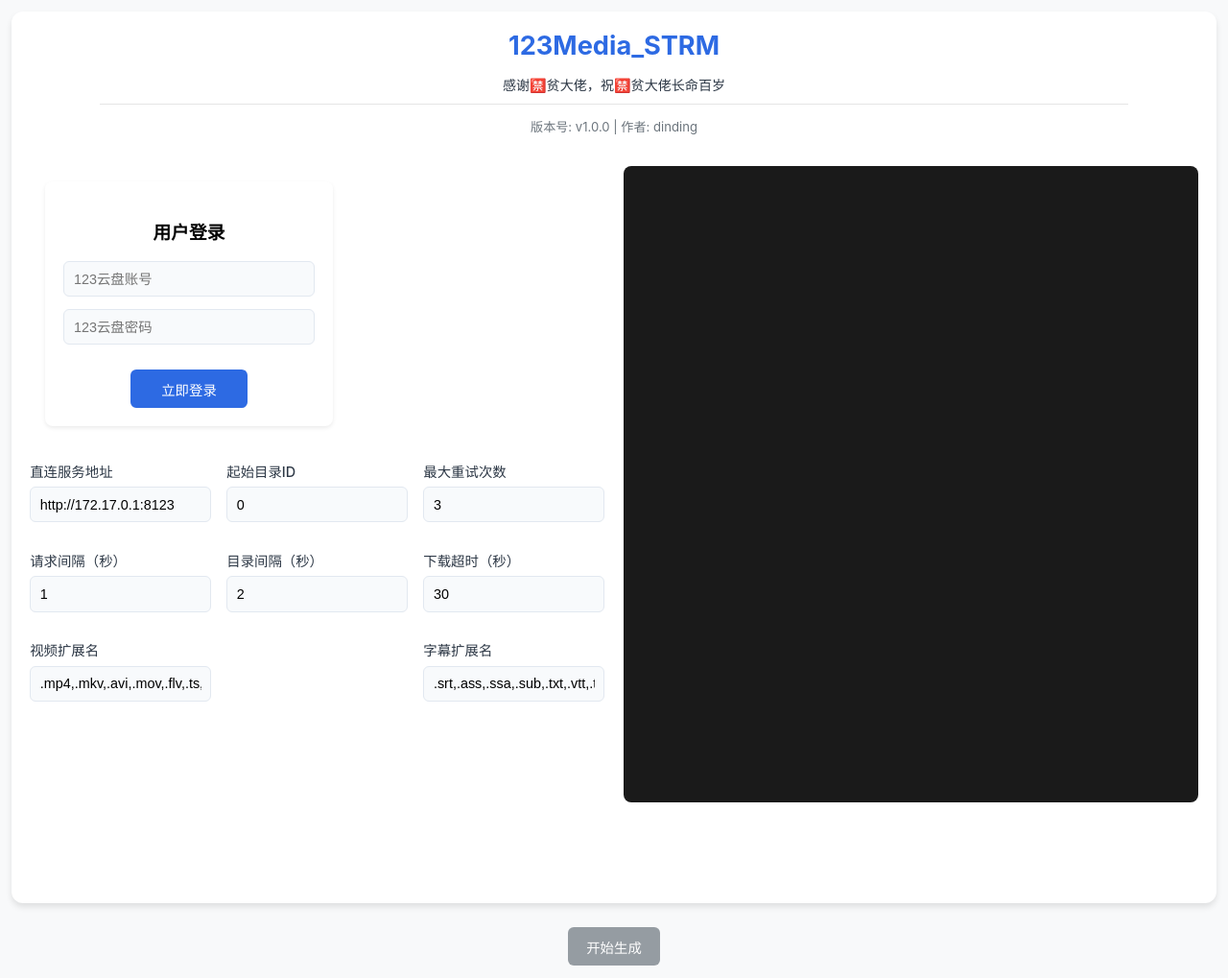
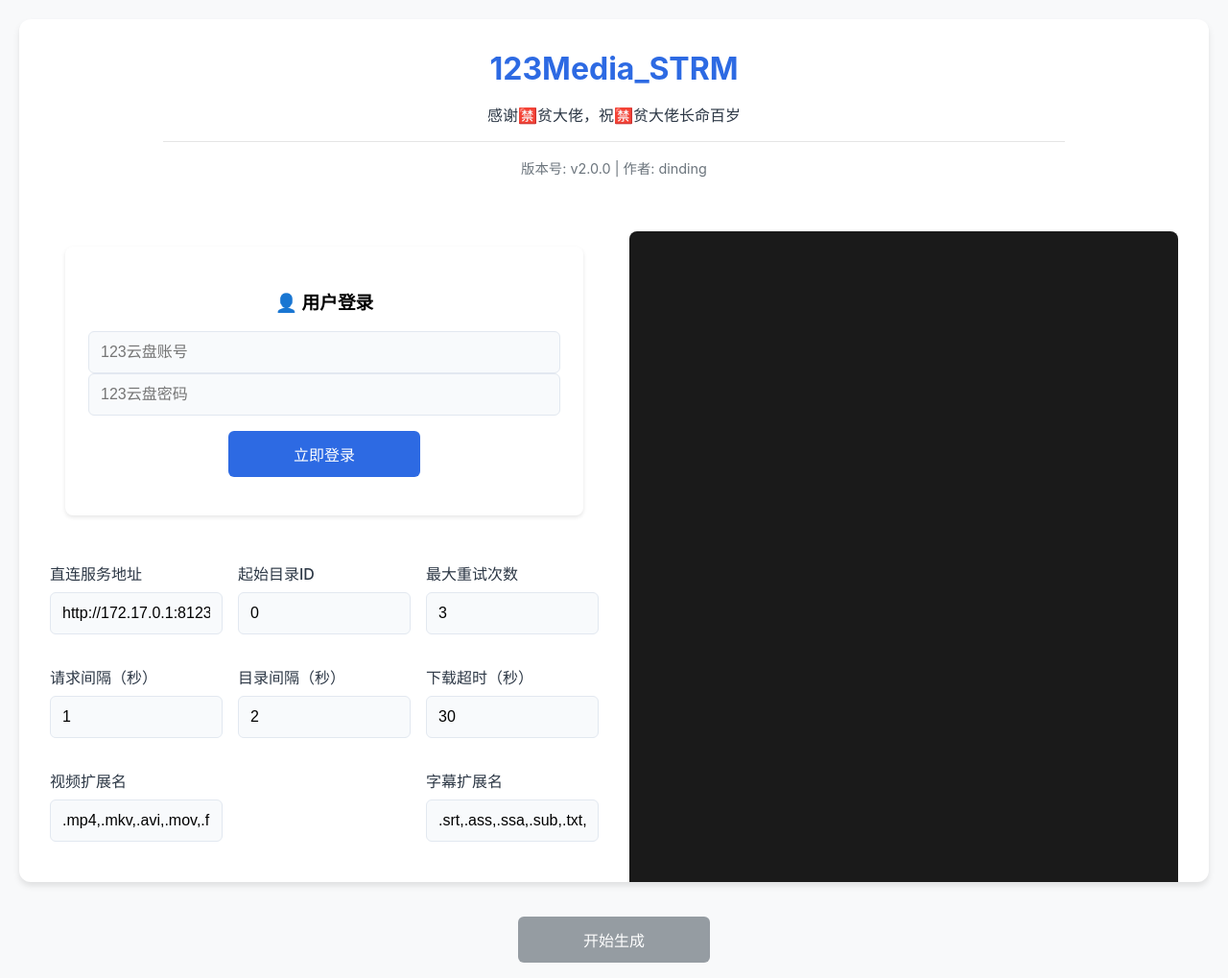
Before and after one commit to DinDing1/123BOT, a Flask app: page / in a window 1280 px wide. Shown: the whole page at 96% size. Run offline with Flask 3, Linux system fonts and the light colour scheme.

Commit message:
Update index.html

```diff
--- a/templates/index.html
+++ b/templates/index.html
@@ -19,58 +19,57 @@
             height: 100vh;
             display: flex;
             flex-direction: column;
-            min-height: 720px;
         }
 
         .container {
             flex: 1;
-            margin: 12px;
+            margin: 20px;
             background: white;
             border-radius: 12px;
             box-shadow: 0 4px 6px rgba(0, 0, 0, 0.1);
-            padding: 1.2rem;
+            padding: 2rem;
             display: grid;
             grid-template-areas:
                 "header header"
                 "user-area log-panel"
                 "config-panel log-panel";
             grid-template-columns: 1fr 1fr;
-            grid-template-rows: auto auto 1fr;
-            gap: 1.2rem;
-            min-height: 680px;
+            grid-template-rows: auto 1fr 2fr;
+            gap: 2rem;
+            max-height: 90vh;
             overflow: hidden;
         }
 
         .header {
             grid-area: header;
             text-align: center;
-            margin-bottom: 0.8rem;
+            margin-bottom: 1.5rem;
         }
 
         .logo {
             color: var(--primary-color);
-            font-size: 1.7rem;
+            font-size: 2rem;
             font-weight: bold;
-            margin-bottom: 0.2rem;
+            margin-bottom: 0.5rem;
         }
 
         .header p {
             color: var(--text-color);
-            font-size: 0.88rem;
-            margin-bottom: 0.6rem;
+            font-size: 1rem;
+            margin-bottom: 1rem;
         }
 
         .header .divider {
-            width: 88%;
+            width: 80%;
             height: 1px;
             background: rgba(0, 0, 0, 0.1);
-            margin: 0.6rem auto;
+            margin: 1rem auto;
         }
 
         .header .version {
             color: #6c757d;
-            font-size: 0.82rem;
-            margin-top: 0.8rem;
+            font-size: 0.9rem;
+            margin-top: 1rem;
         }
 
         .user-area {
@@ -79,41 +78,34 @@
             grid-template-columns: 1fr;
             gap: 1rem;
             padding: 1rem;
-            min-height: 240px;
-            width: 50%;
         }
 
         .login-form, .user-info {
             background: white;
-            padding: 1.2rem;
+            padding: 1.5rem;
             border-radius: 8px;
-            box-shadow: 0 2px 4px rgba(0,0,0,0.08);
-            height: auto;
+            box-shadow: 0 2px 4px rgba(0,0,0,0.1);
             display: flex;
             flex-direction: column;
-            align-items: center; /* 内容居中 */
+            align-items: center;
         }
 
-        .login-form input {
-            margin-bottom: 0.8rem;
-            width: 100%; /* 输入框宽度占满容器 */
-        }
-
-        .login-form button {
-            margin: 0.8rem 0 0; /* 调整按钮间距 */
-            width: auto; /* 按钮宽度自适应 */
-            padding: 0.6rem 2rem; /* 增加按钮左右内边距 */
+        .user-info {
+            text-align: center; /* 用户信息居中 */
         }
 
         .user-info div {
-            margin: 0.4rem 0;
-            font-size: 0.85rem;
+            margin: 0.8rem 0; /* 增加行间距 */
+            font-size: 0.9rem;
+            display: flex;
+            align-items: center;
+            gap: 0.5rem;
         }
 
         .config-panel {
             grid-area: config-panel;
             display: grid;
-            grid-template-columns: repeat(3, minmax(0, 1fr));
+            grid-template-columns: repeat(3, 1fr);
             gap: 1rem;
             align-content: start;
         }
@@ -123,39 +115,33 @@
         }
 
         .form-group {
-            margin-bottom: 0.8rem;
+            margin-bottom: 1rem;
             min-width: 0;
         }
 
-        .form-group.extension-group {
-            grid-column: span 1;
-        }
+        /* 扩展名输入框对齐 */
         .form-group.extension-group:first-child {
             grid-column: 1 / 2;
         }
         .form-group.extension-group:last-child {
             grid-column: 3 / 4;
         }
-        .form-group.extension-group input {
-            width: 100%;
-        }
 
         label {
             display: block;
-            margin-bottom: 0.4rem;
+            margin-bottom: 0.5rem;
             font-weight: 500;
             color: var(--text-color);
-            font-size: 0.9rem;
         }
 
         input {
-            padding: 0.6rem;
+            width: 100%;
+            padding: 0.75rem;
             border: 1px solid #e2e8f0;
             border-radius: 6px;
-            font-size: 0.9rem;
+            font-size: 1rem;
             background: #f8fafc;
             box-sizing: border-box;
-            width: 100%;
         }
 
         .log-panel {
@@ -164,31 +150,64 @@
             border-radius: 8px;
             padding: 1rem;
             font-family: 'Consolas', monospace;
-            font-size: 0.8rem;
-            line-height: 1.4;
-            height: 62vh;
+            font-size: 0.85rem;
+            line-height: 1.5;
+            height: 70vh;
             overflow-y: auto;
         }
 
         .log-entry {
-            margin: 0.25rem 0;
+            margin: 0.3rem 0;
             word-break: break-all;
+            color: #4ea1ff; /* 日志文字改为蓝色 */
         }
 
         .log-time {
             color: #6c757d;
-            margin-right: 0.8rem;
+            margin-right: 1rem;
+        }
+
+        .log-process {
+            color: #4ea1ff;
+        }
+
+        .log-success {
+            color: #28a745;
+        }
+
+        .log-file {
+            color: #e9ecef;
+            margin-left: 1.5rem;
+        }
+
+        .log-error {
+            color: #dc3545;
+            background: #2d1d1d;
+            padding: 0.3rem;
+            border-radius: 4px;
         }
 
         button {
             background-color: var(--primary-color);
             color: white;
-            padding: 0.6rem 1.2rem;
+            padding: 0.75rem 1.5rem;
             border: none;
             border-radius: 6px;
             cursor: pointer;
-            font-size: 0.9rem;
-            margin: 0.8rem auto;
+            font-size: 1rem;
+            width: 200px;
+            margin: 1rem auto;
+            display: block;
+        }
+
+        /* 退出登录按钮样式 */
+        .logout-btn {
+            background-color: #dc3545 !important;
+            width: 150px;
+            margin-top: 1.5rem;
+        }
+        .logout-btn:hover {
+            background-color: #bb2d3b !important;
         }
 
         button:hover:not(:disabled) {
@@ -204,8 +223,7 @@
         .loading {
             display: none;
             text-align: center;
-            padding: 0.8rem;
-            font-size: 0.9rem;
+            padding: 1rem;
             color: var(--primary-color);
         }
     </style>
@@ -216,25 +234,25 @@
             <div class="logo">123Media_STRM</div>
             <p>感谢🈲贫大佬，祝🈲贫大佬长命百岁</p>
             <div class="divider"></div>
-            <div class="version">版本号: v1.0.0 | 作者: dinding</div>
+            <div class="version">版本号: v2.0.0 | 作者: dinding</div>
         </div>
 
         <div class="user-area">
             <div class="login-form" id="loginForm">
-                <h3>用户登录</h3>
+                <h3>👤 用户登录</h3>
                 <input type="text" id="passport" placeholder="123云盘账号">
                 <input type="password" id="password" placeholder="123云盘密码">
                 <button onclick="handleLogin()">立即登录</button>
             </div>
 
             <div class="user-info" id="userInfo" style="display:none;">
-                <h3>用户信息</h3>
-                <div>用户ID: <span id="uid"></span></div>
-                <div>昵称: <span id="nickname"></span></div>
-                <div>手机号: <span id="phone"></span></div>
-                <div>已用空间: <span id="spaceUsed"></span></div>
-                <div>永久空间: <span id="spacePermanent"></span></div>
-                <button onclick="handleLogout()">退出登录</button>
+                <h3>👤 用户信息</h3>
+                <div>🆔 用户ID: <span id="uid"></span></div>
+                <div>📛 昵称: <span id="nickname"></span></div>
+                <div>📱 手机号: <span id="phone"></span></div>
+                <div>💾 已用空间: <span id="spaceUsed"></span></div>
+                <div>💽 永久空间: <span id="spacePermanent"></span></div>
+                <button class="logout-btn" onclick="handleLogout()">⚠️ 退出登录</button>
             </div>
         </div>
 
```
